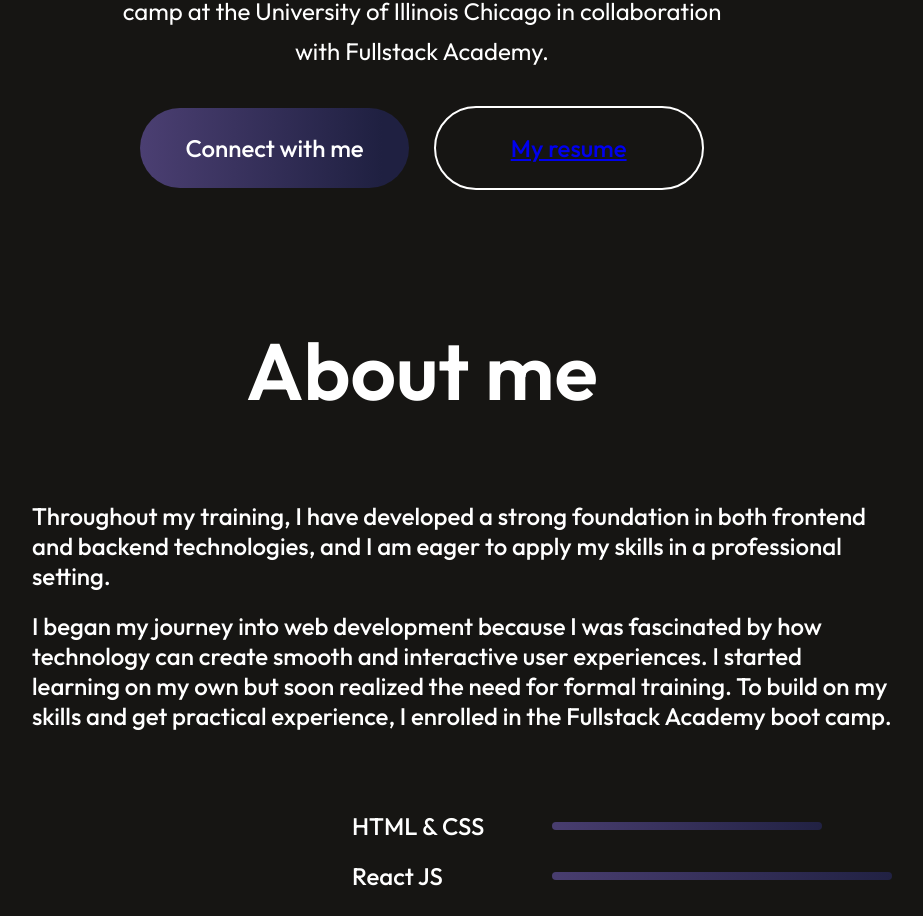
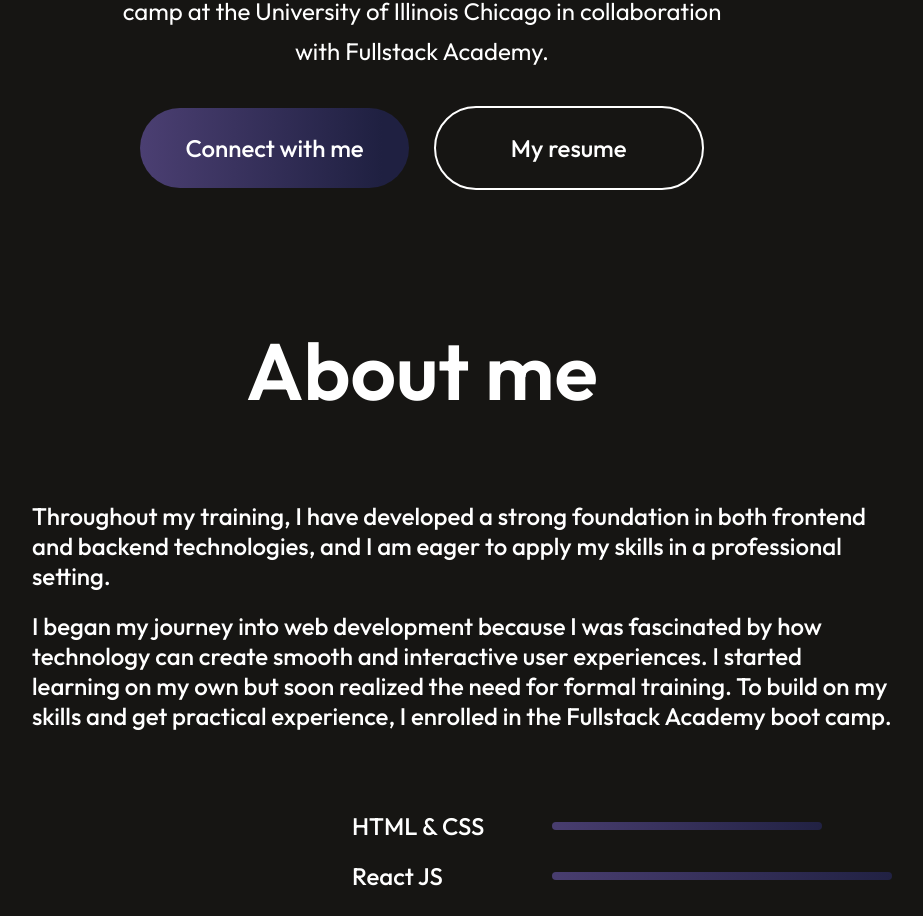
Before and after one commit to JayHaymes/portfolio, a React (Vite) app in the folder portfolio-react/: page / in a window 1280 px wide. Shown: the part 1078-1994 px from the top of the page, without its empty margins (218-1141 px from the left). Built offline with nearby package versions, Linux system fonts and the light colour scheme.

Commit message:
css styling on link

```diff
--- a/portfolio-react/src/Components/Navbar/Hero/Hero.css
+++ b/portfolio-react/src/Components/Navbar/Hero/Hero.css
@@ -63,6 +63,10 @@
     border-color: #4B3F72
 
 }
+.hero-resume a{
+    text-decoration: none;
+    color: white;
+}
 
 @media(max-width:768px){
     .hero img{
```
